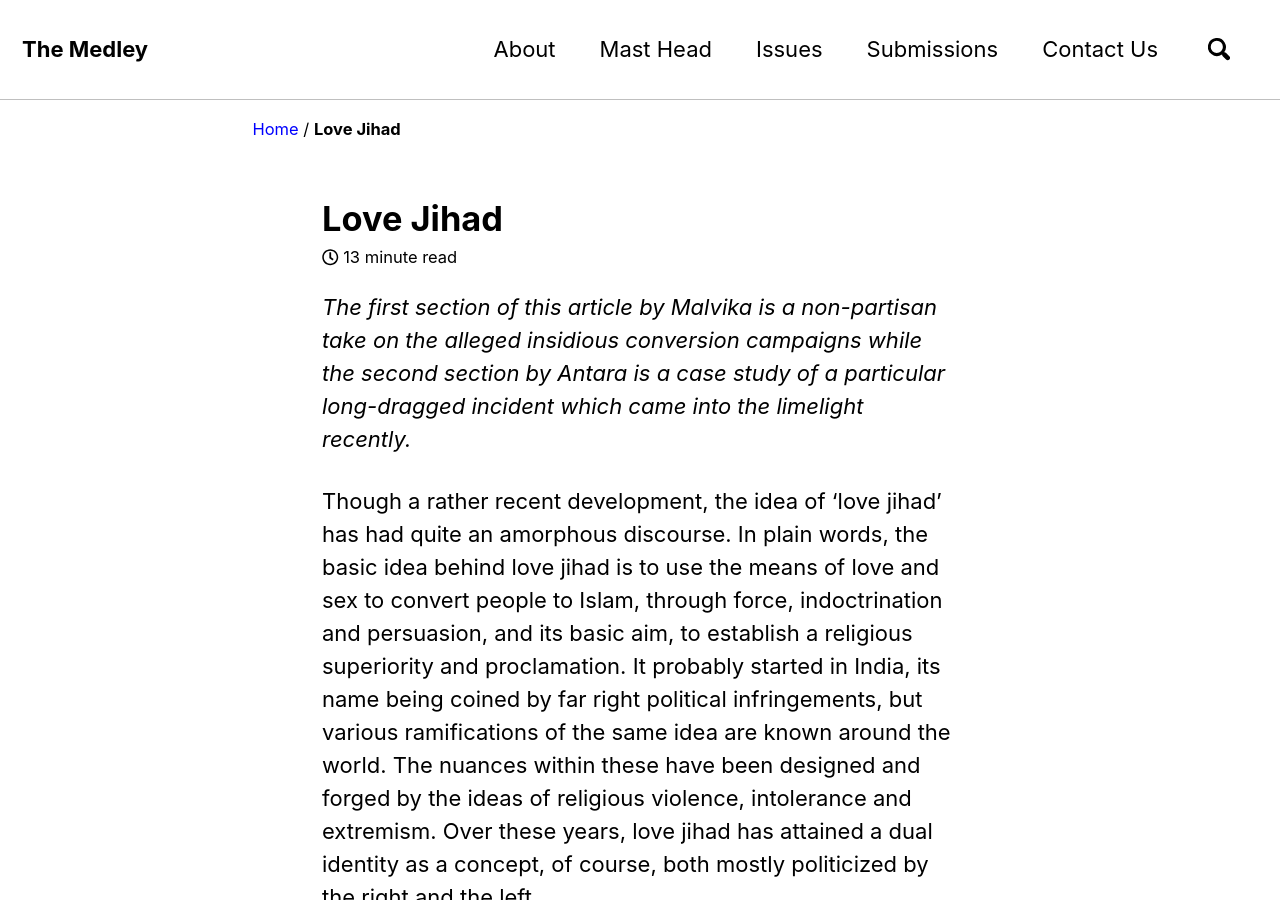
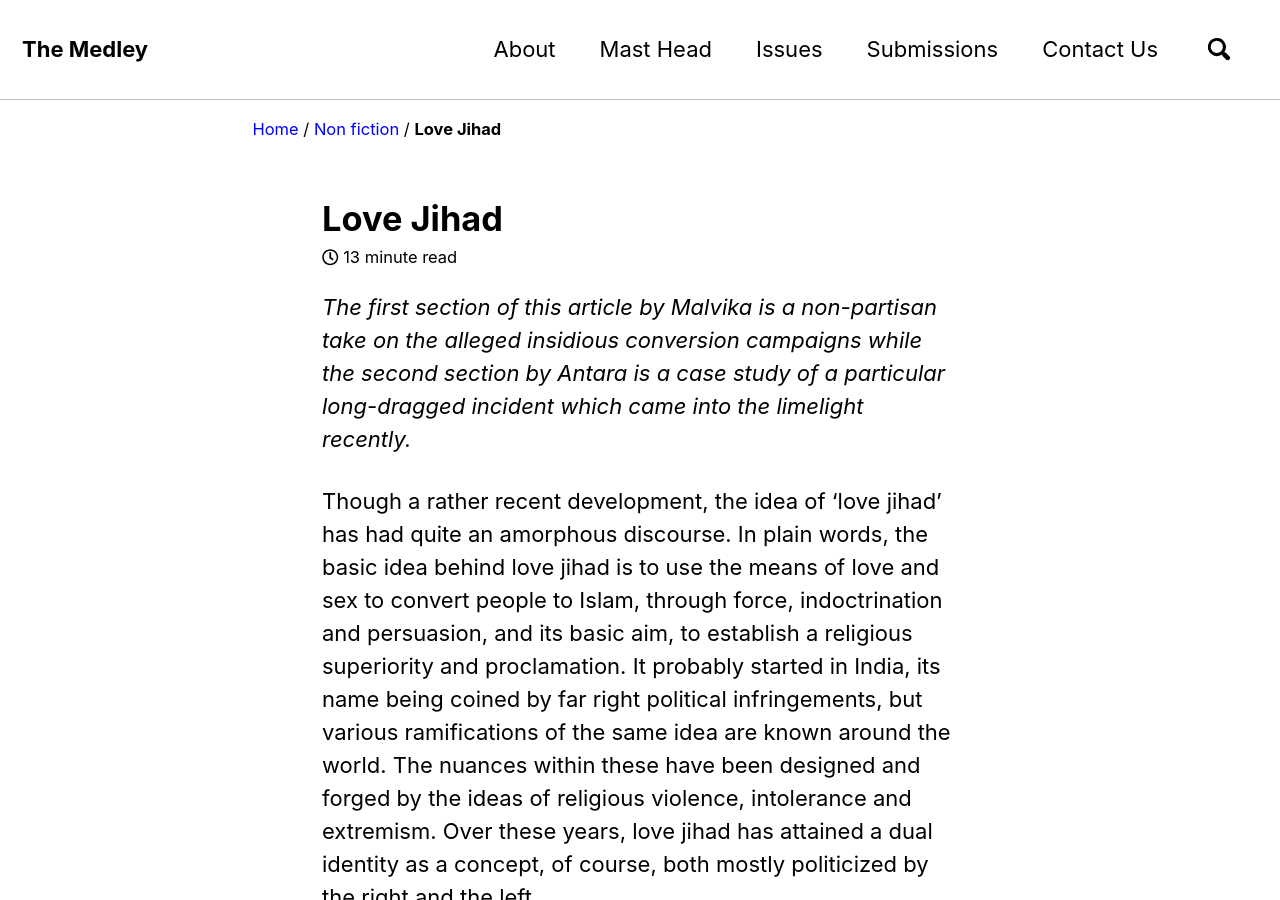
Before and after one commit to TheMedley/TheMedley.github.io, a Jekyll site: the page built from _posts/2018-08-04-love-jihad.md, in a window 1280 px wide and 900 px high. Built offline with Jekyll 4.4.1, drawn with Linux system fonts in a browser that asks for light colours; nearby versions of some CDN libraries; some web fonts are replaced; some of the changed text lies outside the part shown.

Commit message:
Update from Forestry.io - Updated love-jihad.md

```diff
--- a/_posts/2018-08-04-love-jihad.md
+++ b/_posts/2018-08-04-love-jihad.md
@@ -12,6 +12,8 @@ author_s_bio: "Malvika Jayakumar is a 3rd year English(HONS) student of Hansraj
   English Hons. A member of the Creative Writing Society, Ostraca, she pens down her
   views and findings on the highly researched issue of Love Jihad that is said to
   have seeped into the hullabaloo of the already existing chaos of the county. "
+category:
+- Non-Fiction
 
 ---
 _The first section of this article by Malvika is a non-partisan take on the alleged insidious conversion campaigns while the second section by Antara is a case study of a particular long-dragged incident which came into the limelight recently._
```
